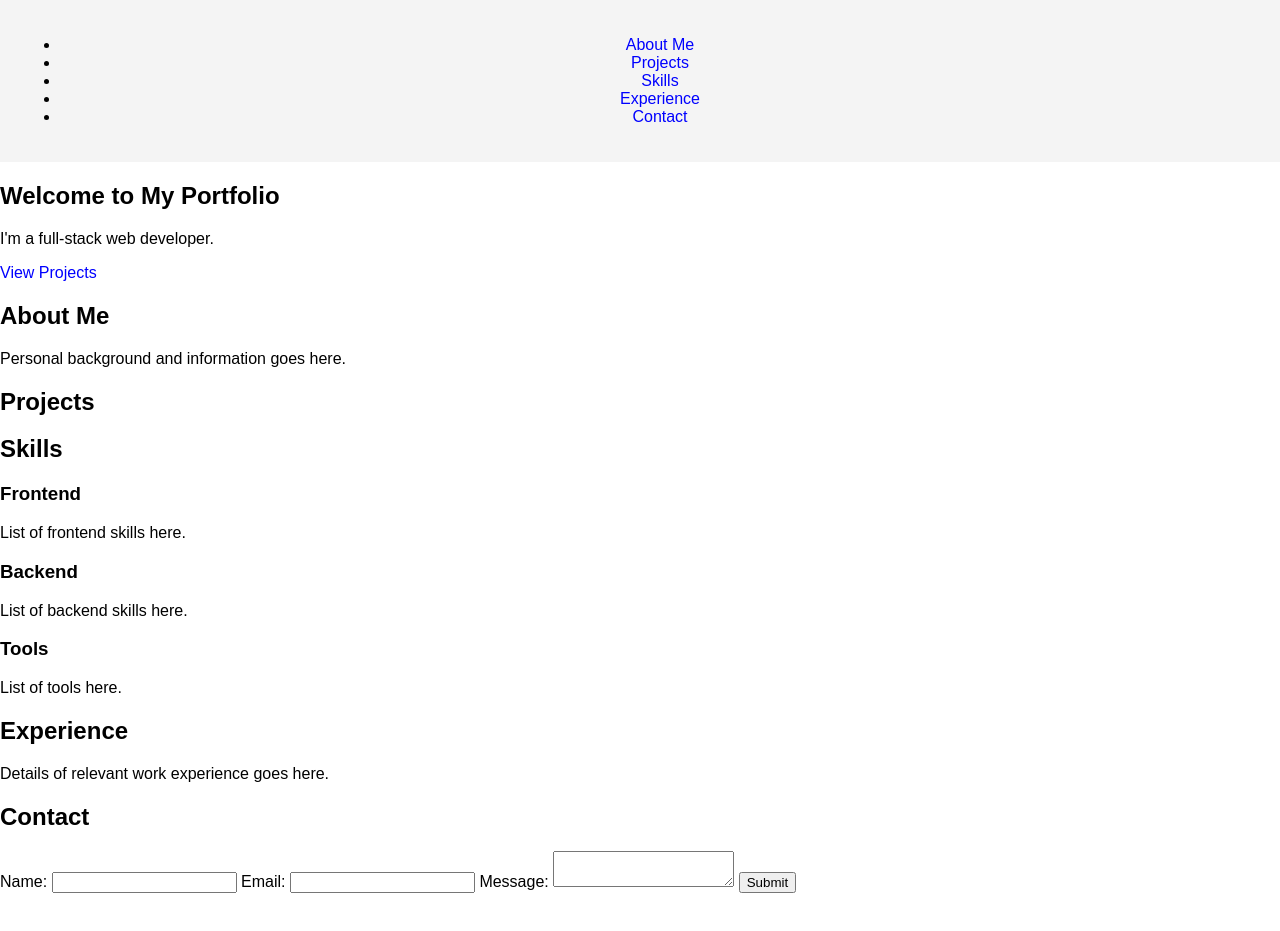
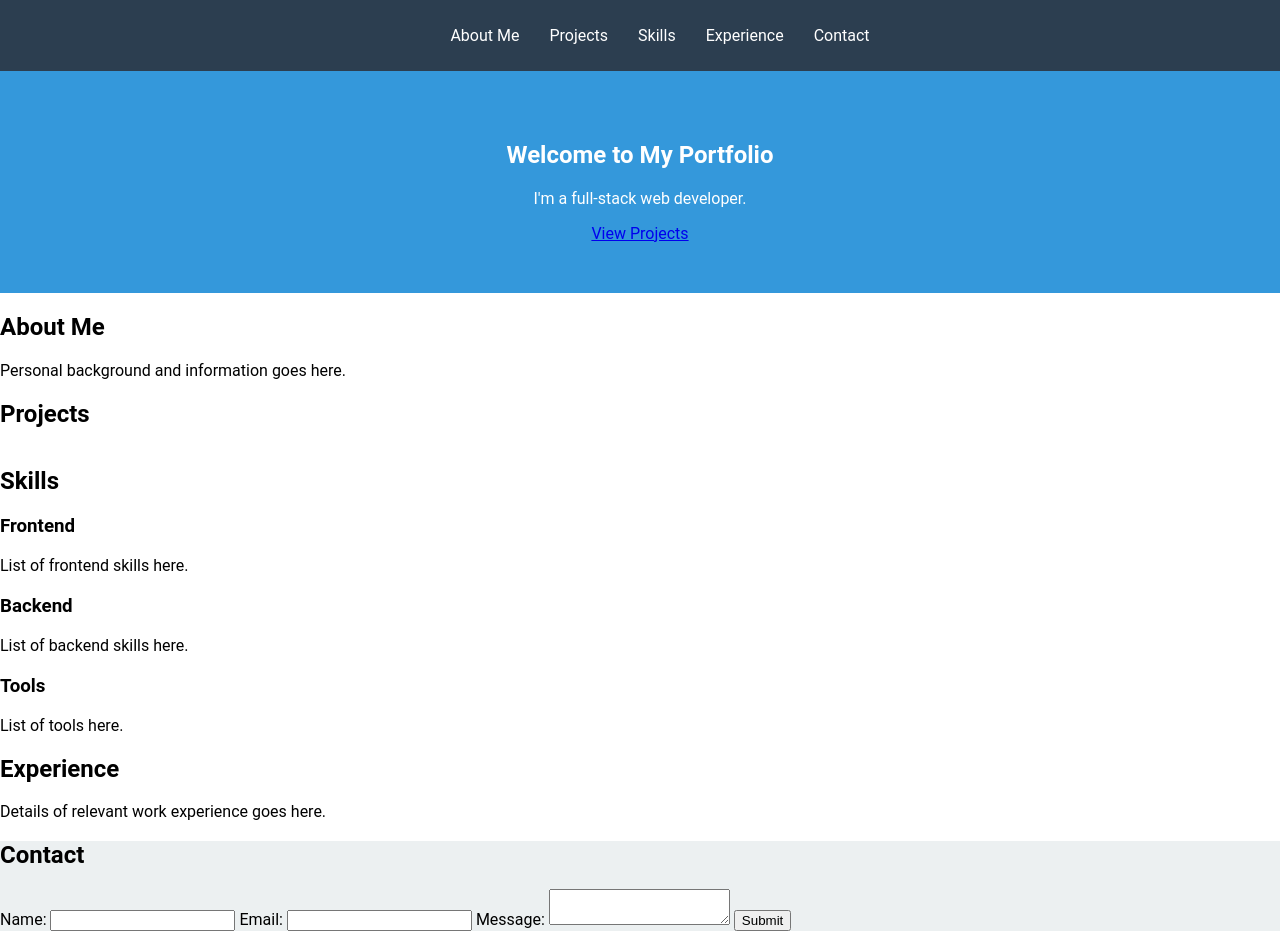
Before and after one commit to yrks12/portfolio-website, a website: page index.html in a window 1280 px wide. Before the commit the page ends 893 px from the top, so only its background shows below. Drawn offline with Linux system fonts and the light colour scheme.

Commit message:
Add styles.css for portfolio website

```diff
--- a/styles.css
+++ b/styles.css
@@ -1,33 +1,47 @@
 body {
-    font-family: Arial, sans-serif;
+    font-family: 'Roboto', sans-serif;
     margin: 0;
     padding: 0;
-    background-color: white;
-    transition: background-color 0.5s;
-}
-
-a {
-    text-decoration: none;
-    color: blue;
 }
 
 header {
-    background-color: #f4f4f4;
-    padding: 20px;
-    text-align: center;
+    background-color: #2c3e50;
+    color: white;
+    padding: 10px 0;
 }
 
-#about-me, #featured-projects {
-    padding: 20px;
+nav ul {
+    list-style: none;
+    display: flex;
+    justify-content: center;
 }
 
-footer {
-    background-color: #f4f4f4;
-    padding: 10px;
-    text-align: center;
+nav ul li {
+    margin: 0 15px;
 }
 
-dark-mode {
-    background-color: #333;
+nav ul li a {
     color: white;
+    text-decoration: none;
 }
+
+#hero {
+    background-color: #3498db;
+    color: white;
+    text-align: center;
+    padding: 50px 0;
+}
+
+.project-grid {
+    display: grid;
+    grid-template-columns: repeat(auto-fill, minmax(250px, 1fr));
+    gap: 15px;
+}
+
+.skills-category {
+    margin: 20px 0;
+}
+
+#contact {
+    background: #ecf0f1;
+}
```
